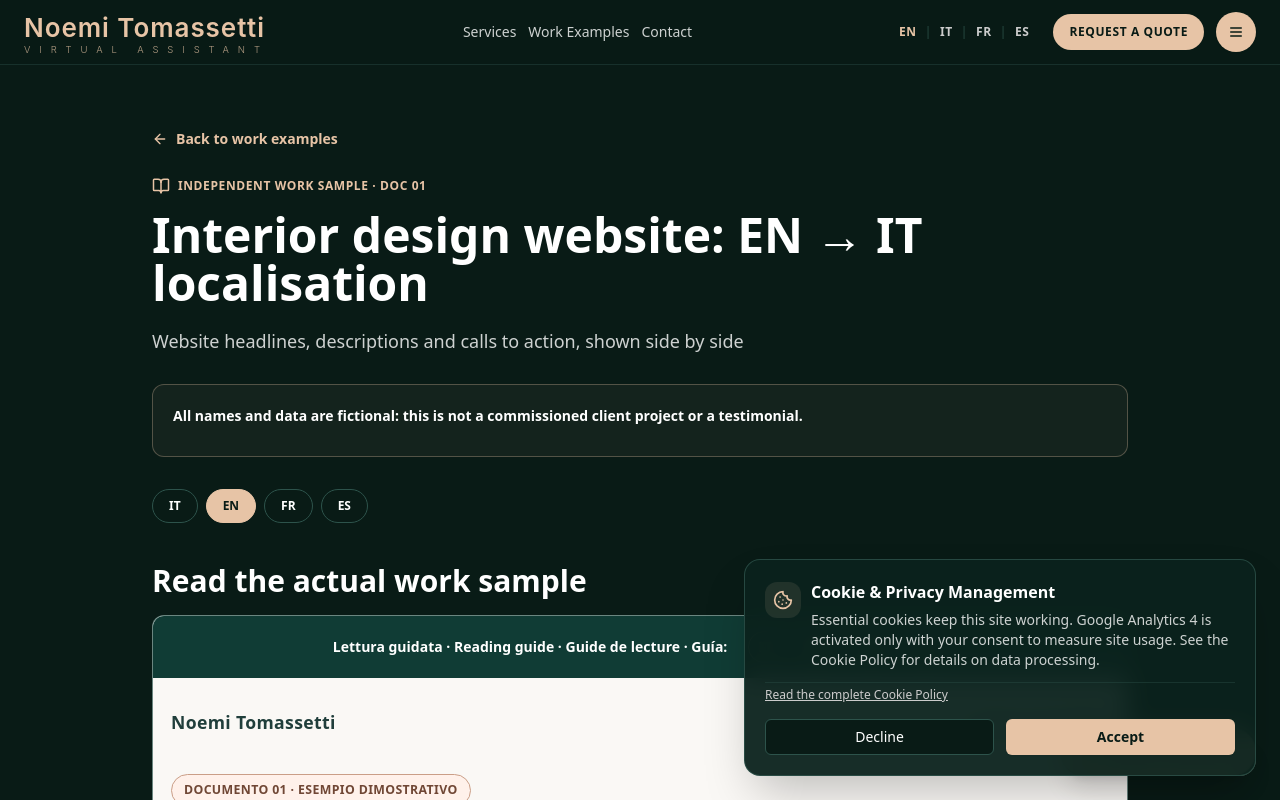
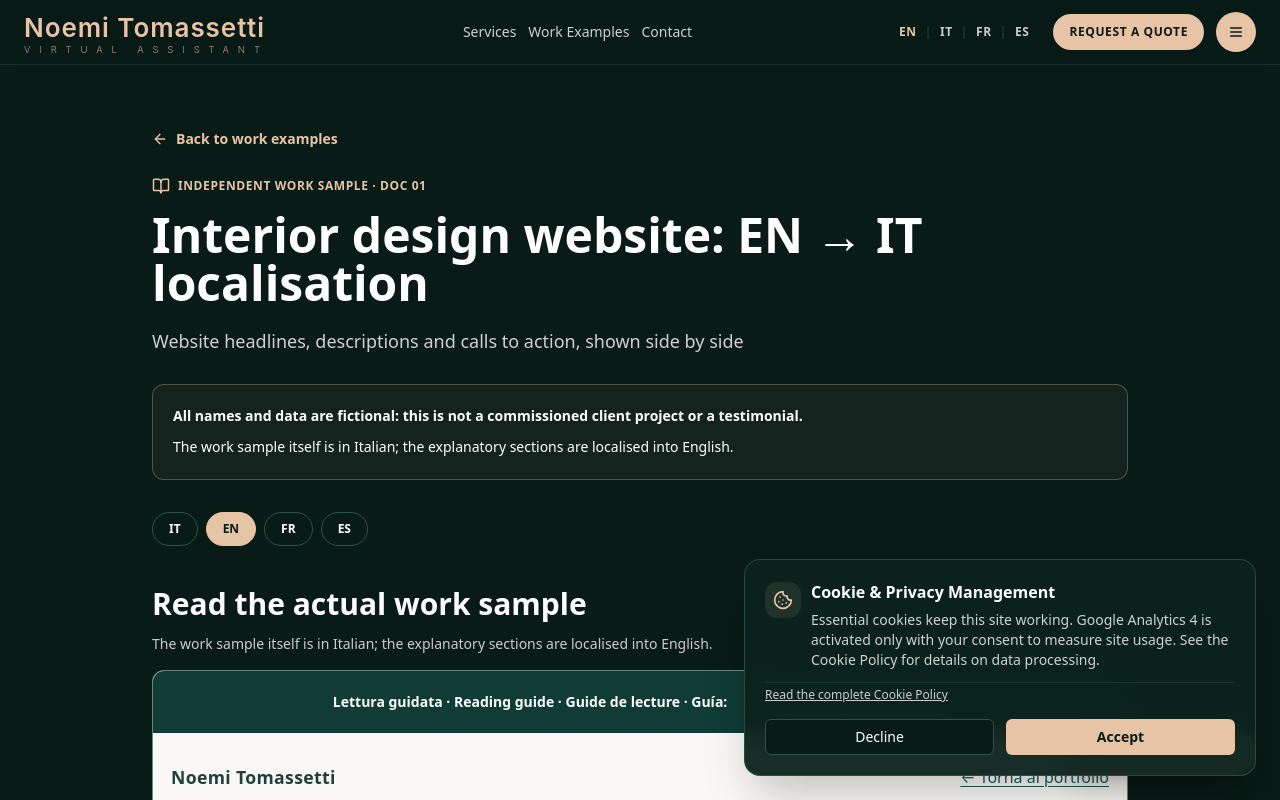
Before and after one commit to noemitomassetti/noemitomassetti-it, a React (Vite) app: page /work-examples/sample/01 in a window 1280 px wide. Shown: the top 800 px of the page. Built offline with nearby package versions, Linux system fonts and the light colour scheme; the HTML template or start-up script is replaced by a standard one.

Commit message:
Fix portfolio document locale fields after work-first redesign

```diff
--- a/src/pages/PortfolioDocument.tsx
+++ b/src/pages/PortfolioDocument.tsx
@@ -11,10 +11,10 @@ import { CUSTOMER_CARE_SAMPLES, CUSTOMER_CARE_SAMPLE_NOTICE } from "@/lib/portfo
 
 const LANGS: Language[] = ["it", "en", "fr", "es"];
 const labels = {
-  it: {back:"Torna al portfolio", sample:"Esempio dimostrativo", focus:"Come leggere questo lavoro", brief:"Scenario simulato", material:"Materiale iniziale", goal:"Obiettivo", method:"Metodo", choices:"Scelte professionali", outcome:"Risultato dimostrativo", source:"Testo sorgente", target:"Testo in italiano", note:"Nota professionale", table:"Dati dimostrativi", safety:"Progetto e dati interamente inventati: non è un incarico commissionato né una testimonianza.", workTitle:"Leggi il lavoro svolto", contextTitle:"Contesto, metodo e scelte", clientMessage:"Richiesta simulata", replyTitle:"Risposta professionale preparata", actionTitle:"Controlli e attività previsti", statusTitle:"Stato della bozza", sampleCaveat:"Le email sono state redatte per la simulazione e non sono state inviate.", open:"Apri il documento completo", missing:"Documento non disponibile"},
-  en: {back:"Back to work examples", sample:"Independent work sample", focus:"How to read this sample", brief:"Fictional scenario", material:"Starting material", goal:"Objective", method:"Approach", choices:"Editorial and operational choices", outcome:"Illustrative result", source:"Source text", target:"Italian target", note:"Professional commentary", table:"Illustrative data", safety:"All names and data are fictional: this is not a commissioned client project or a testimonial.", workTitle:"Read the actual work sample", contextTitle:"Context, approach and decisions", clientMessage:"Fictional customer enquiry (Italian)", replyTitle:"Prepared customer reply (Italian)", actionTitle:"Operational checks and next steps", statusTitle:"Draft status", sampleCaveat:"These Italian messages were written for this demonstration; none was sent.", open:"Open the complete document", missing:"Sample not available"},
-  fr: {back:"Retour aux exemples", sample:"Exemple indépendant", focus:"Comment lire cet exemple", brief:"Scénario fictif", material:"Documents de départ", goal:"Objectif", method:"Méthode", choices:"Choix éditoriaux et opérationnels", outcome:"Résultat démonstratif", source:"Texte source", target:"Version italienne", note:"Commentaire professionnel", table:"Données fictives", safety:"Noms et données entièrement fictifs : il ne s’agit ni d’une mission client ni d’un témoignage.", workTitle:"Consultez le travail réalisé", contextTitle:"Contexte, méthode et choix", clientMessage:"Demande fictive d’un client (en italien)", replyTitle:"Réponse préparée (en italien)", actionTitle:"Vérifications et actions prévues", statusTitle:"État du brouillon", sampleCaveat:"Ces messages en italien ont été rédigés pour la démonstration et n’ont pas été envoyés.", open:"Ouvrir le document complet", missing:"Exemple indisponible"},
-  es: {back:"Volver a los ejemplos", sample:"Muestra independiente", focus:"Cómo interpretar esta muestra", brief:"Situación ficticia", material:"Material de partida", goal:"Objetivo", method:"Método", choices:"Decisiones editoriales y operativas", outcome:"Resultado demostrativo", source:"Texto original", target:"Versión italiana", note:"Comentario profesional", table:"Datos ficticios", safety:"Todos los nombres y datos son ficticios: no es un encargo real ni un testimonio de un cliente.", workTitle:"Consulta el trabajo realizado", contextTitle:"Contexto, método y decisiones", clientMessage:"Consulta ficticia de un cliente (en italiano)", replyTitle:"Respuesta preparada (en italiano)", actionTitle:"Comprobaciones y siguientes pasos", statusTitle:"Estado del borrador", sampleCaveat:"Estos mensajes en italiano se redactaron como ejemplo y no se han enviado.", open:"Abrir el documento completo", missing:"Muestra no disponible"},
+  it: {back:"Torna al portfolio", sample:"Esempio dimostrativo", focus:"Come leggere questo lavoro", brief:"Scenario simulato", material:"Materiale iniziale", goal:"Obiettivo", method:"Metodo", choices:"Scelte professionali", outcome:"Risultato dimostrativo", source:"Testo sorgente", target:"Testo in italiano", note:"Nota professionale", table:"Dati dimostrativi", safety:"Progetto e dati interamente inventati: non è un incarico commissionato né una testimonianza.", workTitle:"Leggi il lavoro svolto", contextTitle:"Contesto, metodo e scelte", clientMessage:"Richiesta simulata", replyTitle:"Risposta professionale preparata", actionTitle:"Controlli e attività previsti", statusTitle:"Stato della bozza", sampleCaveat:"Le email sono state redatte per la simulazione e non sono state inviate.", open:"Apri il documento completo", original:"Documento integrale in italiano", notice:"Il documento allegato è in italiano, lingua del lavoro dimostrativo.", missing:"Documento non disponibile"},
+  en: {back:"Back to work examples", sample:"Independent work sample", focus:"How to read this sample", brief:"Fictional scenario", material:"Starting material", goal:"Objective", method:"Approach", choices:"Editorial and operational choices", outcome:"Illustrative result", source:"Source text", target:"Italian target", note:"Professional commentary", table:"Illustrative data", safety:"All names and data are fictional: this is not a commissioned client project or a testimonial.", workTitle:"Read the actual work sample", contextTitle:"Context, approach and decisions", clientMessage:"Fictional customer enquiry (Italian)", replyTitle:"Prepared customer reply (Italian)", actionTitle:"Operational checks and next steps", statusTitle:"Draft status", sampleCaveat:"These Italian messages were written for this demonstration; none was sent.", open:"Open the complete document", original:"Complete document in Italian", notice:"The work sample itself is in Italian; the explanatory sections are localised into English.", missing:"Sample not available"},
+  fr: {back:"Retour aux exemples", sample:"Exemple indépendant", focus:"Comment lire cet exemple", brief:"Scénario fictif", material:"Documents de départ", goal:"Objectif", method:"Méthode", choices:"Choix éditoriaux et opérationnels", outcome:"Résultat démonstratif", source:"Texte source", target:"Version italienne", note:"Commentaire professionnel", table:"Données fictives", safety:"Noms et données entièrement fictifs : il ne s’agit ni d’une mission client ni d’un témoignage.", workTitle:"Consultez le travail réalisé", contextTitle:"Contexte, méthode et choix", clientMessage:"Demande fictive d’un client (en italien)", replyTitle:"Réponse préparée (en italien)", actionTitle:"Vérifications et actions prévues", statusTitle:"État du brouillon", sampleCaveat:"Ces messages en italien ont été rédigés pour la démonstration et n’ont pas été envoyés.", open:"Ouvrir le document complet", original:"Document intégral en italien", notice:"Le document de travail est en italien ; les explications sont adaptées en français.", missing:"Exemple indisponible"},
+  es: {back:"Volver a los ejemplos", sample:"Muestra independiente", focus:"Cómo interpretar esta muestra", brief:"Situación ficticia", material:"Material de partida", goal:"Objetivo", method:"Método", choices:"Decisiones editoriales y operativas", outcome:"Resultado demostrativo", source:"Texto original", target:"Versión italiana", note:"Comentario profesional", table:"Datos ficticios", safety:"Todos los nombres y datos son ficticios: no es un encargo real ni un testimonio de un cliente.", workTitle:"Consulta el trabajo realizado", contextTitle:"Contexto, método y decisiones", clientMessage:"Consulta ficticia de un cliente (en italiano)", replyTitle:"Respuesta preparada (en italiano)", actionTitle:"Comprobaciones y siguientes pasos", statusTitle:"Estado del borrador", sampleCaveat:"Estos mensajes en italiano se redactaron como ejemplo y no se han enviado.", open:"Abrir el documento completo", original:"Documento completo en italiano", notice:"El documento de trabajo está en italiano; las explicaciones están adaptadas al español.", missing:"Muestra no disponible"},
 } satisfies Record<Language,Record<string,string>>;
 
 export default function PortfolioDocument() {
```
